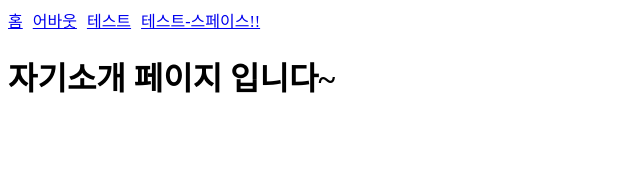
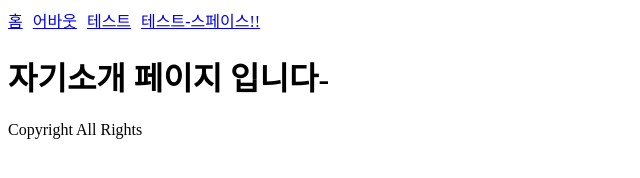
Before and after one commit to brightGarden02/my-blog-2022-06-29, a Gatsby site: page /about in a window 1280 px wide. Shown: the whole page, without its empty margins (0-640 px from the left). Built offline with nearby package versions, Linux system fonts and the light colour scheme; Gatsby itself is replaced by a stand-in of ours.

Commit message:
Layout 컴포넌트를 도입하여, Head 컴포넌트를 대체

```diff
--- a/src/components/head.js
+++ /dev/null
@@ -1,15 +0,0 @@
-import { Link } from "gatsby";
-import React from "react";
-
-function Head() {
-  return (
-    <div style={{ display: "flex", gap: 10 }}>
-      <Link to="/">홈</Link>
-      <Link to="/about">어바웃</Link>
-      <Link to="/test">테스트</Link>
-      <Link to="/test-space">테스트-스페이스!!</Link>
-    </div>
-  );
-}
-
-export default Head;
--- /dev/null
+++ b/src/components/layout.js
@@ -0,0 +1,23 @@
+import { Link } from "gatsby";
+import React from "react";
+
+function Layout({ children }) {
+  return (
+    <>
+      <main>
+        <div style={{ display: "flex", gap: 10 }}>
+          <Link to="/">홈</Link>
+          <Link to="/about">어바웃</Link>
+          <Link to="/test">테스트</Link>
+          <Link to="/test-space">테스트-스페이스!!</Link>
+        </div>
+
+        {children}
+
+        <div>Copyright All Rights</div>
+      </main>
+    </>
+  );
+}
+
+export default Layout;
--- a/src/pages/about.js
+++ b/src/pages/about.js
@@ -1,13 +1,13 @@
-import Head from "../components/head";
+import Layout from "../components/layout";
 import React from "react";
 
 function AboutPage() {
   return (
-    <main>
+    <Layout>
       <title>자기소개</title>
-      <Head />
-      <h1>자기소개 페이지 입니다~</h1>
-    </main>
+
+      <h1>자기소개 페이지 입니다-</h1>
+    </Layout>
   );
 }
 
```
Also changed, not shown: src/pages/404.js (+9 -9 lines), src/pages/index.js (+6 -6 lines), src/pages/test-space.js (+3 -4 lines), src/pages/test.js (+3 -5 lines).
